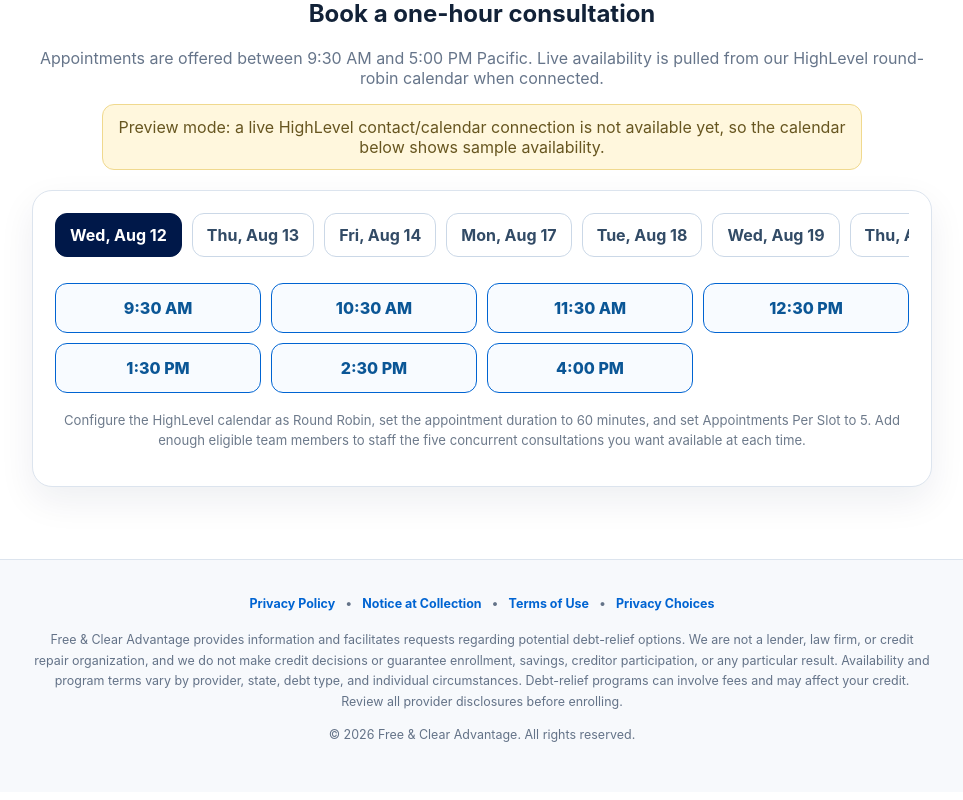
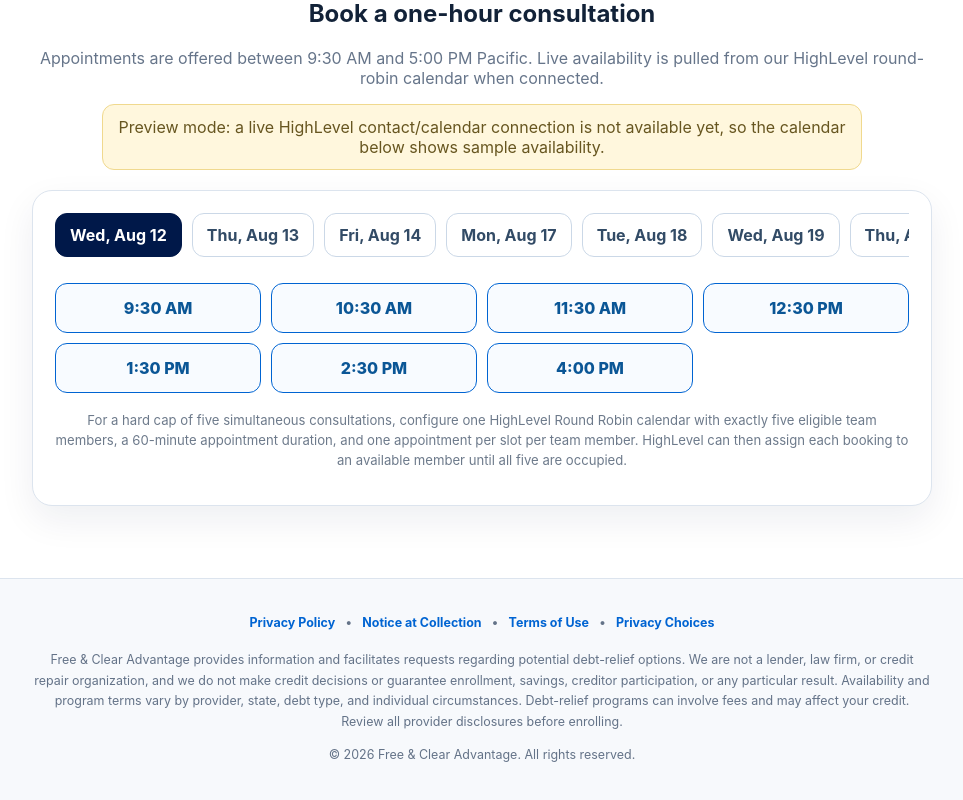
Before and after one commit to hpintojr/freeandclearadvantage, a Next.js app: page /results in a window 1280 px wide. Shown: the part 992-1792 px from the top of the page, without its empty margins (158-1121 px from the left). Built offline with nearby package versions, Linux system fonts and the light colour scheme.

Commit message:
Correct round-robin capacity guidance for five total concurrent bookings

```diff
--- a/components/BookingCalendar.tsx
+++ b/components/BookingCalendar.tsx
@@ -58,6 +58,6 @@ export default function BookingCalendar({ contactId, firstName, demoMode }: { co
     <div className="date-row">{dates.map((date) => <button key={date} className={date===selectedDate?"date-chip active":"date-chip"} onClick={() => setSelectedDate(date)}>{labelDate(date)}</button>)}</div>
     {daySlots.length ? <div className="slot-grid">{daySlots.map((slot) => <button key={slot} className="time-slot" disabled={booking===slot} onClick={() => book(slot)}>{booking===slot?"Booking…":labelTime(slot)}</button>)}</div> : <p>No times are available on this date. Please choose another day or call us.</p>}
     {message && <div className="booking-message">{message}</div>}
-    <p className="microcopy center">Configure the HighLevel calendar as Round Robin, set the appointment duration to 60 minutes, and set Appointments Per Slot to 5. Add enough eligible team members to staff the five concurrent consultations you want available at each time.</p>
+    <p className="microcopy center">For a hard cap of five simultaneous consultations, configure one HighLevel Round Robin calendar with exactly five eligible team members, a 60-minute appointment duration, and one appointment per slot per team member. HighLevel can then assign each booking to an available member until all five are occupied.</p>
   </div>;
 }
```
